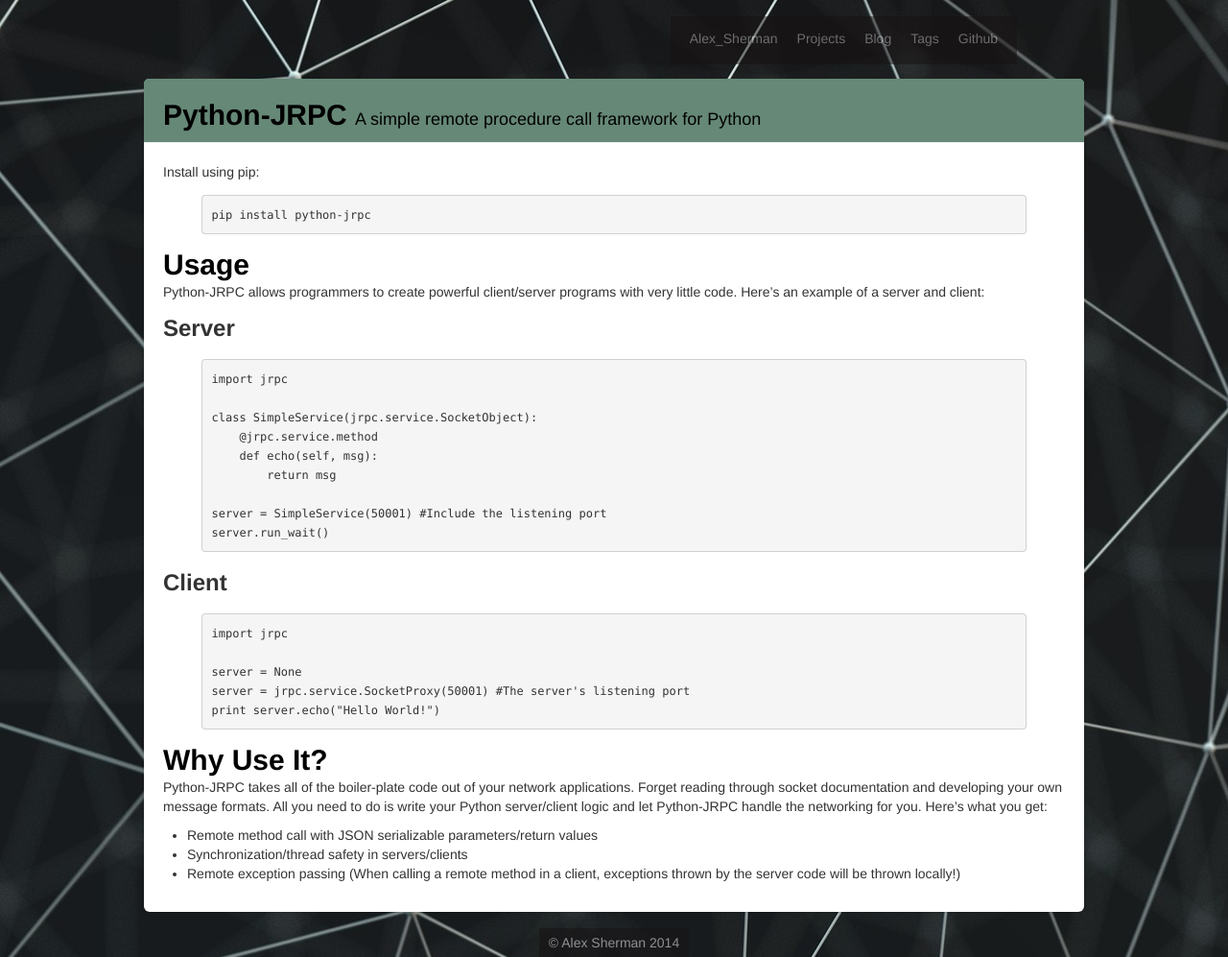
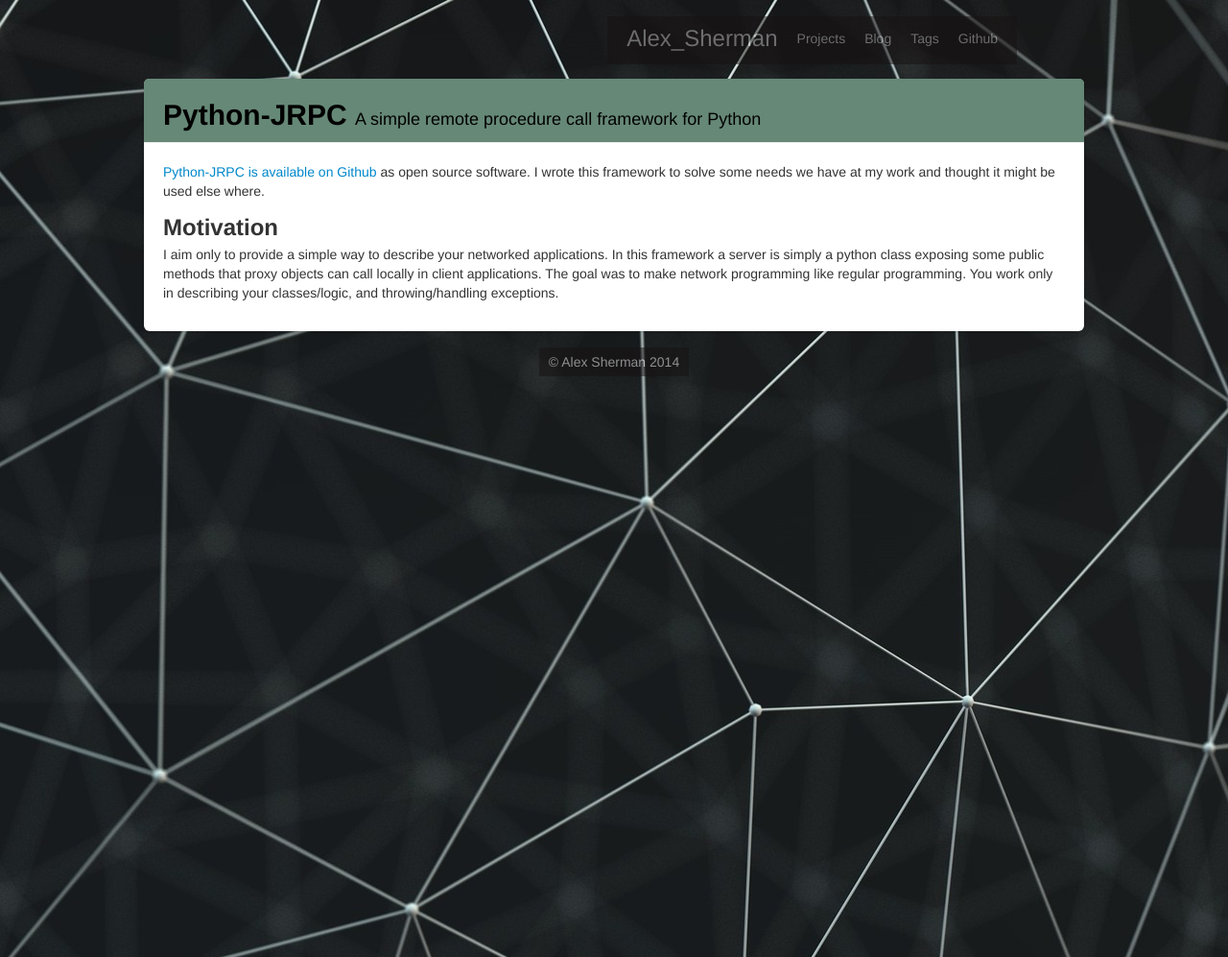
Before and after one commit to alex-sherman/alex-sherman.github.io, a Jekyll site: the page built from _projects/python-jrpc.md, in a window 1280 px wide. Shown: the whole page at 96% size. Built offline with Jekyll 4.4.1, drawn with Linux system fonts in a browser that asks for light colours; some web fonts are replaced.

Commit message:
Added some content and projects

```diff
--- a/_projects/python-jrpc.md
+++ b/_projects/python-jrpc.md
@@ -5,52 +5,12 @@ subtitle: A simple remote procedure call framework for Python
 ---
 
 {{ content }}
-Install using pip:
 
-{% highlight bash %}
-pip install python-jrpc
-{% endhighlight %}
+[Python-JRPC is available on Github](https://alex-sherman.github.io/python-jrpc) as open source software. I wrote this framework to solve
+some needs we have at my work and thought it might be used else where.
 
-Usage
-=======
-
-Python-JRPC allows programmers to create powerful client/server programs with very little code.
-Here's an example of a server and client:
-
-Server
------
-
-{% highlight python %}
-import jrpc
-
-class SimpleService(jrpc.service.SocketObject):
-    @jrpc.service.method
-    def echo(self, msg):
-        return msg
-
-server = SimpleService(50001) #Include the listening port
-server.run_wait()
-{% endhighlight %}
-
-Client
-------
-
-{% highlight python %}
-import jrpc
-
-server = None
-server = jrpc.service.SocketProxy(50001) #The server's listening port
-print server.echo("Hello World!")
-{% endhighlight %}
-
-Why Use It?
-=========
-
-Python-JRPC takes all of the boiler-plate code out of your network applications.
-Forget reading through socket documentation and developing your own message formats.
-All you need to do is write your Python server/client logic and let Python-JRPC handle the networking for you.
-Here's what you get:
-
-- Remote method call with JSON serializable parameters/return values
-- Synchronization/thread safety in servers/clients
-- Remote exception passing (When calling a remote method in a client, exceptions thrown by the server code will be thrown locally!)
+Motivation
+---
+I aim only to provide a simple way to describe your networked applications. In this framework a server is simply a python class
+exposing some public methods that proxy objects can call locally in client applications. The goal was to make network programming
+like regular programming. You work only in describing your classes/logic, and throwing/handling exceptions.
--- a/css/style.css
+++ b/css/style.css
@@ -24,7 +24,9 @@ h2 {
   font-size: 24px;
   line-height: 36px;
 }
-
+.brand {
+  font-size: 24px;
+}
 /* The white background content wrapper */
 .content {
   background-color: #fff;
@@ -55,6 +57,10 @@ h2 {
   float:left;
   display:block;
 }
+.topbar a:hover{
+  background-color: #282223;
+  text-decoration: none;
+}
 
 .light-over {
   line-height: 30px;
@@ -67,6 +73,11 @@ h2 {
   padding-left: 10px;
   padding-right: 10px;
 }
+
+.hide-links a {
+  color: inherit;
+}
+
 footer div {
   text-align: center;
 }
```
Also changed, not shown: _projects/spectrum.md (added, +23 -0 lines), _projects/wirover.md (added, +24 -0 lines), index.html (+1 -10 lines), projects.html (added, +14 -0 lines).
